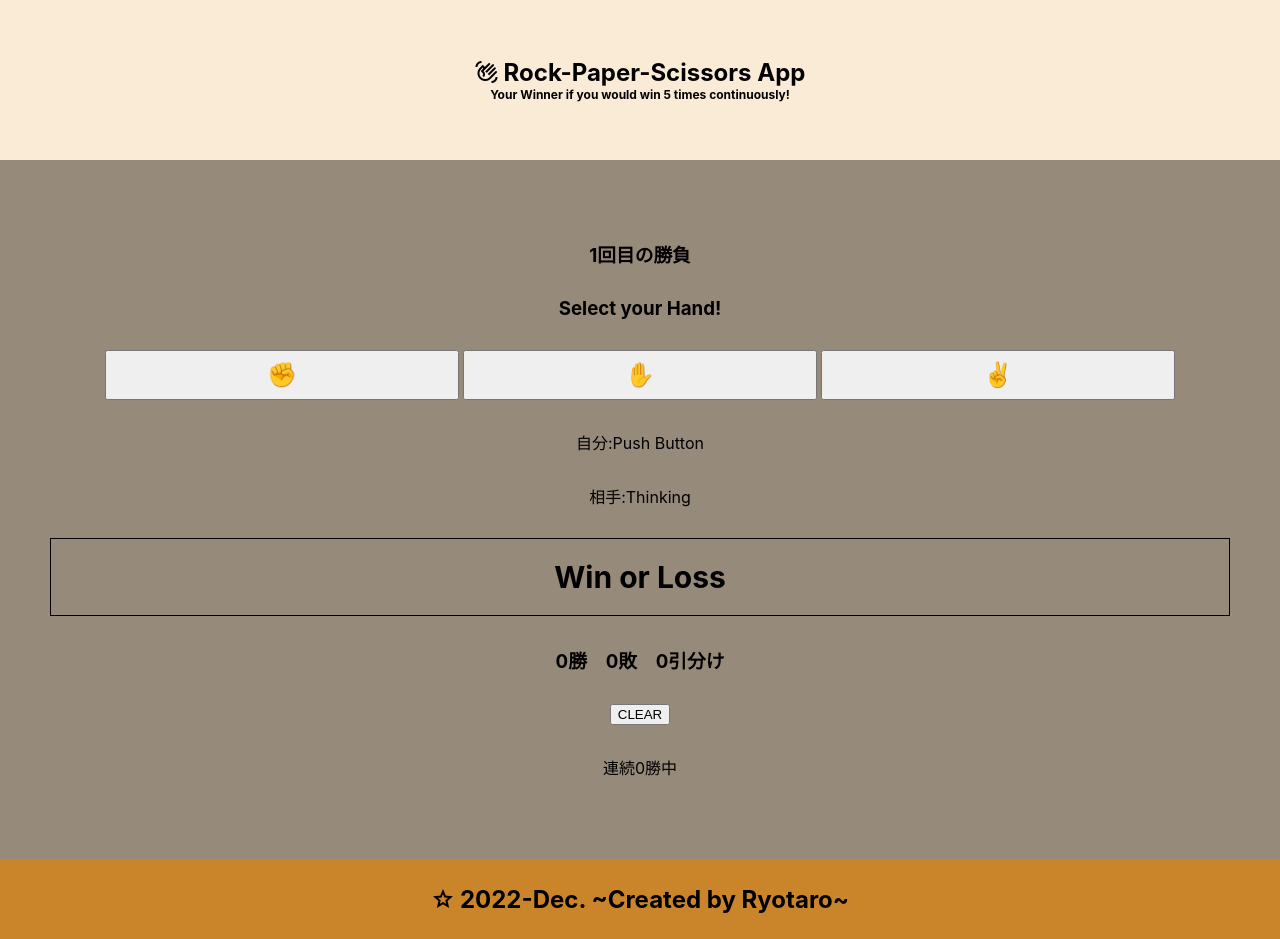
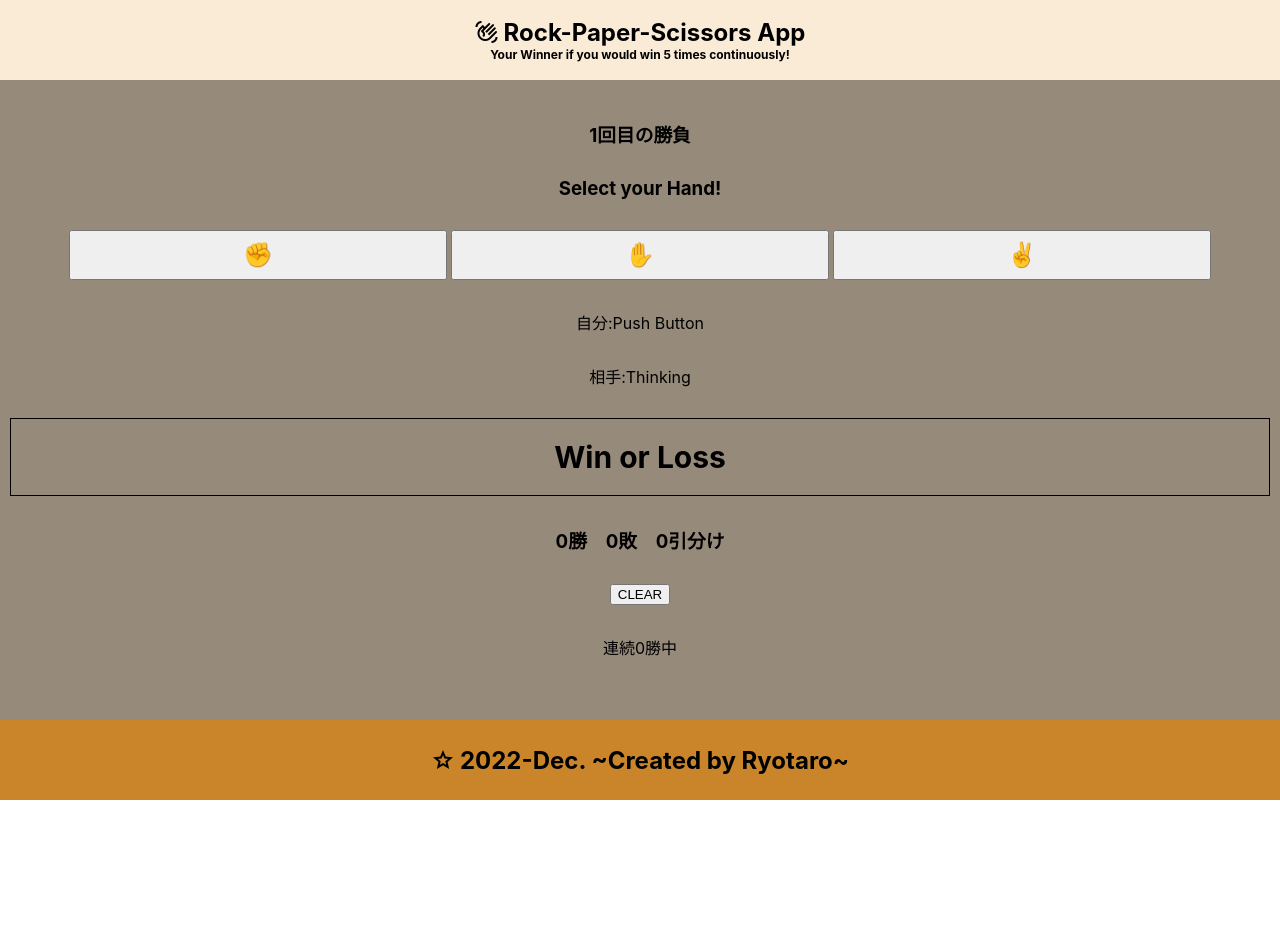
Before and after one commit to ryotaro-0805/rock-paper-scissors-App, a Next.js app: page / in a window 1280 px wide. After the commit the page ends 800 px from the top, so only its background shows below. Built offline with nearby package versions, Linux system fonts and the light colour scheme.

Commit message:
💄 修正した

```diff
--- a/styles/Home.module.css
+++ b/styles/Home.module.css
@@ -40,7 +40,7 @@
 }
 
 .header{
-  height: 20vh;
+  height: 10svh;
   background-color: antiquewhite;
   display: flex;
   align-items: center;
@@ -61,9 +61,10 @@
 .main{
   /* height: 70vh; */
   /* min-height:calc(100svh - 30vh); */
-  min-height:70svh;
+  height:80svh;
   background-color: rgb(150, 138, 123);
-  padding: 50px;
+  padding: 10px;
+  overflow: scroll;
 }
 
 .sub1{
@@ -91,7 +92,7 @@
 }
 
 .footer{
-  height: 10vh;
+  height: 10svh;
   background-color: rgb(202, 133, 42);
   display: flex;
   justify-content: center;
```
